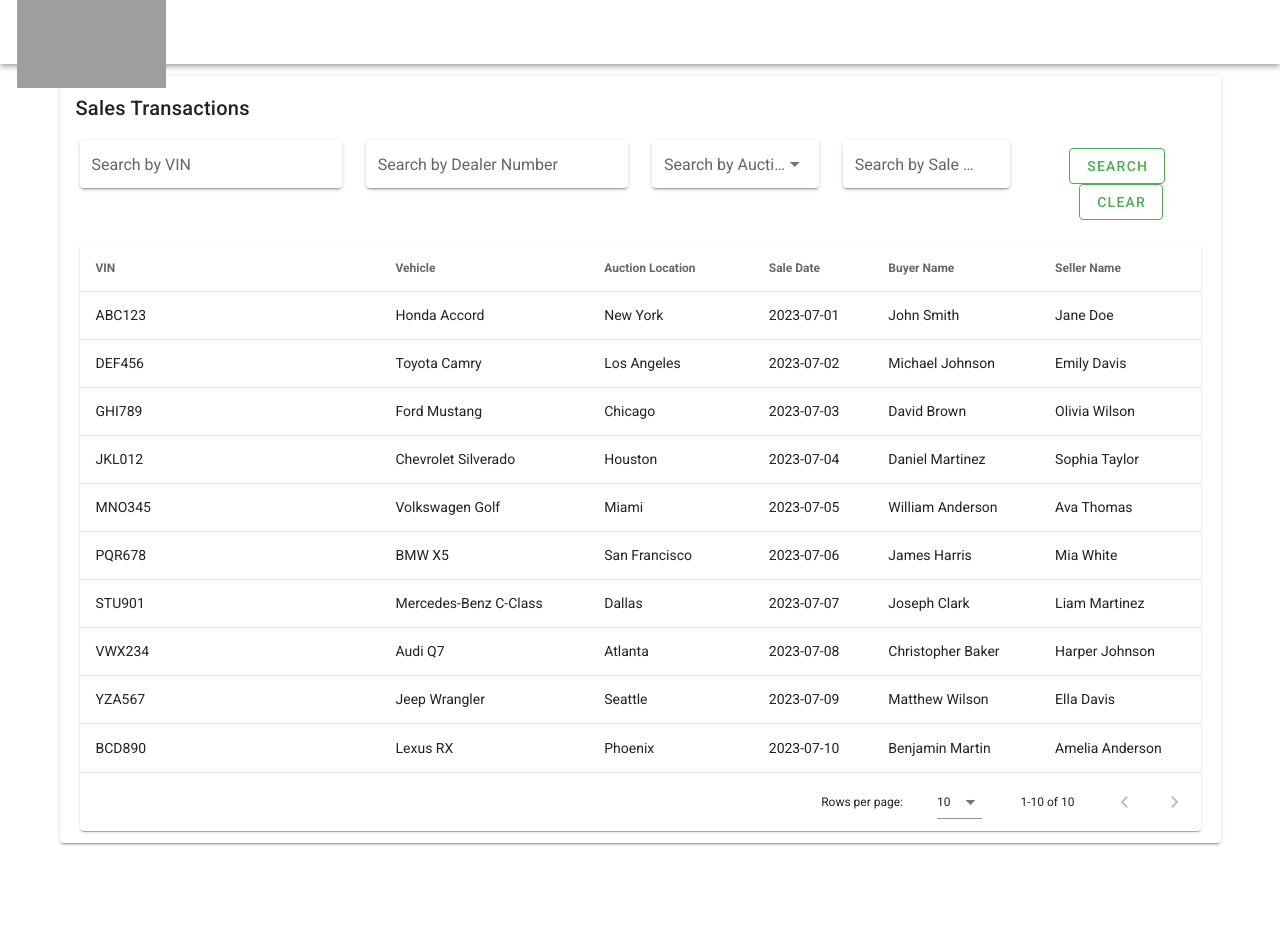
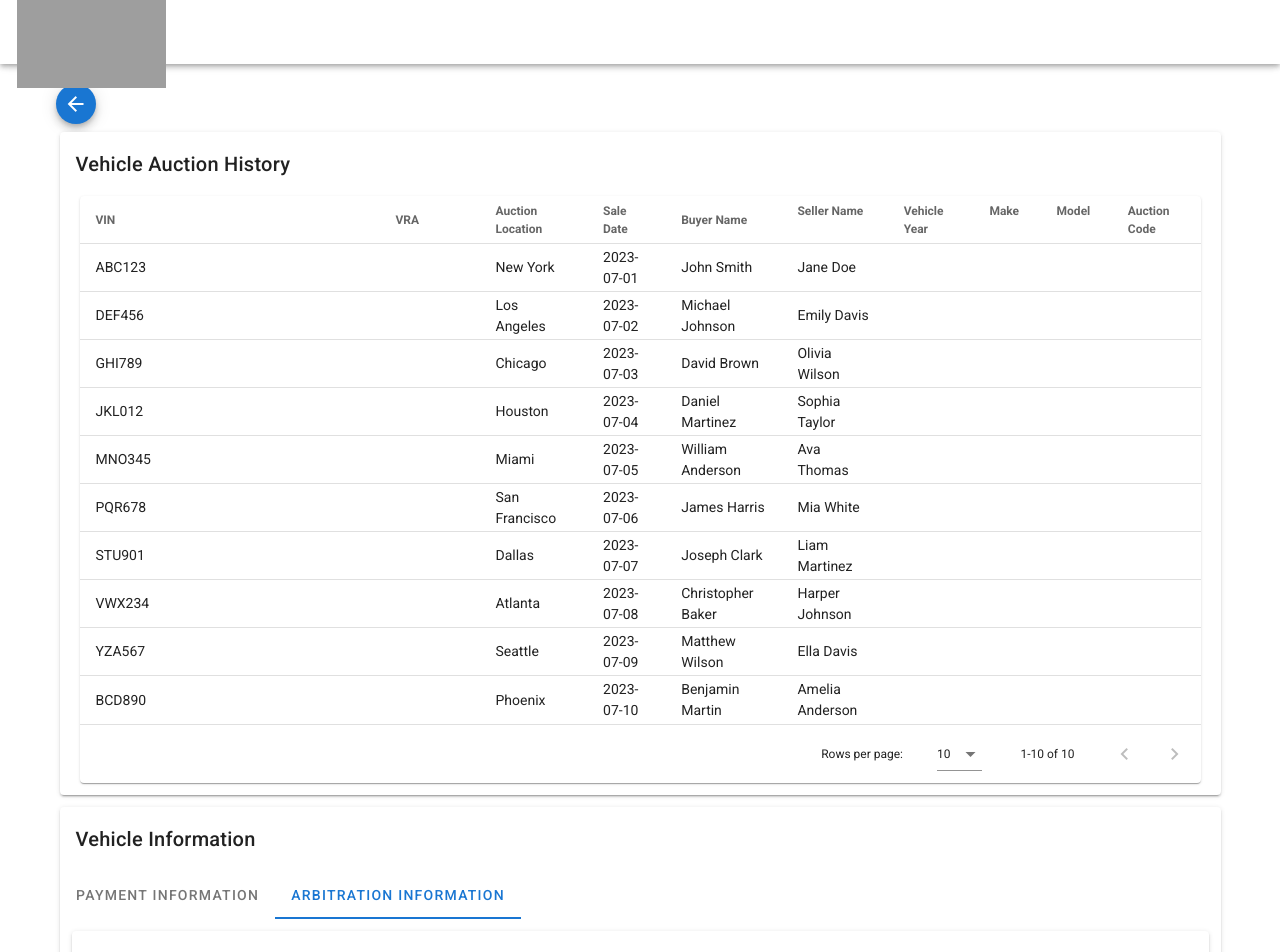
Before and after one commit to mariuskriukovas/Cox-task, a Vue app in the folder cox-report-ext-web/: page /vehicle/1/arbitration-information in a window 1280 px wide. Shown: the top 952 px of the page. Before the commit the page ends 843 px from the top, so only its background shows below. Built offline with nearby package versions, Linux system fonts and the light colour scheme; grey boxes are pictures that could not be loaded.

Commit message:
implementing application navigation; adding few tabs to test url routing;

```diff
--- a/cox-report-ext-web/package.json
+++ b/cox-report-ext-web/package.json
@@ -12,6 +12,7 @@
     "pinia": "^2.1.4",
     "pinia-plugin-persist": "^1.0.0",
     "vue": "^2.6.14",
+    "vue-router": "^3.6.5",
     "vuetify": "^2.6.0"
   },
   "devDependencies": {
--- a/cox-report-ext-web/src/App.vue
+++ b/cox-report-ext-web/src/App.vue
@@ -17,21 +17,16 @@
         </v-app-bar>
 
         <v-main>
-            <HelloWorld/>
+            <router-view/>
         </v-main>
     </v-app>
 </template>
 
 <script>
-import HelloWorld from './views/HomeView.vue';
 
 export default {
     name: 'App',
-
-    components: {
-        HelloWorld,
-    },
-
+    components: {},
     data: () => ({
         //
     }),
--- a/cox-report-ext-web/src/main.js
+++ b/cox-report-ext-web/src/main.js
@@ -2,9 +2,10 @@ import Vue from 'vue'
 import App from './App.vue'
 import vuetify from './plugins/vuetify'
 import pinia from "@/plugins/pinia";
+import router from "@/plugins/router";
 
 Vue.config.productionTip = false
 
 new Vue({
-    vuetify, pinia, render: h => h(App)
+    vuetify, pinia, router, render: h => h(App)
 }).$mount('#app')
--- /dev/null
+++ b/cox-report-ext-web/src/plugins/router.js
@@ -0,0 +1,39 @@
+import Vue from 'vue'
+import VueRouter from 'vue-router'
+
+export const HOME_ROUTE_NAME = 'Home'
+export const VEHICLE_ROUTE_NAME = 'Vehicle'
+export const PAYMENT_INFORMATION_TAB_ROUTE_NAME = 'PaymentInformation'
+export const ARBITRATION_INFORMATION_ROUTE_NAME = 'ArbitrationInformation'
+
+
+const HomeRoute = Object.freeze({
+    path: '/', name: HOME_ROUTE_NAME, meta: {}, component: () => import('../views/HomeView.vue'),
+})
+
+const VehicleRoute = Object.freeze({
+    path: '/vehicle/:uid',
+    name: VEHICLE_ROUTE_NAME,
+    meta: {},
+    component: () => import('../views/VehicleView.vue'),
+    redirect: '/vehicle/:uid/payment-information',
+    children: [{
+        name: PAYMENT_INFORMATION_TAB_ROUTE_NAME,
+        path: 'payment-information',
+        component: () => import('../views/vehicleTabs/PaymentInformation.vue')
+    }, {
+        name: ARBITRATION_INFORMATION_ROUTE_NAME,
+        path: 'arbitration-information',
+        component: () => import('../views/vehicleTabs/ArbitrationInformation.vue')
+    }],
+})
+
+const routes = [HomeRoute, VehicleRoute]
+
+Vue.use(VueRouter)
+
+const router = new VueRouter({
+    mode: 'history', base: process.env.BASE_URL, routes: routes,
+})
+
+export default router
--- a/cox-report-ext-web/src/views/HomeView.vue
+++ b/cox-report-ext-web/src/views/HomeView.vue
@@ -61,7 +61,17 @@
                             :server-items-length="saleTransactionTotalElements"
                             class="elevation-1"
                             item-key="uid"
-                    ></v-data-table>
+                    >
+                        <template v-slot:[`item.vin`]="{ item }">
+                            <v-btn
+                                    color="primary"
+                                    text
+                                    @click="navigateToVehicleView(item)"
+                            >
+                                {{ item.vin }}
+                            </v-btn>
+                        </template>
+                    </v-data-table>
                 </v-col>
             </v-row>
         </v-card>
@@ -73,13 +83,11 @@ import {mapActions, mapState} from "pinia";
 import {useClassifierStorage} from "@/store/classifierStorage";
 import DatePicker from "@/components/DatePicker.vue";
 import SaleTransactionApi from "@/api/mockSaleTransactionApi.js";
+import {VEHICLE_ROUTE_NAME} from "@/plugins/router";
 
 export default {
     name: 'HomeView',
     components: {DatePicker},
-    comments: {
-        DatePicker
-    },
     computed: {
         ...mapState(useClassifierStorage, ['classifiers']),
     },
@@ -154,6 +162,9 @@ export default {
             this.saleTransactions = data?.content ?? []
             this.saleTransactionTotalElements = data?.totalElements
         },
+        async navigateToVehicleView(item) {
+            await this.$router.push({name: VEHICLE_ROUTE_NAME, params: {uid: item.uid}})
+        },
     }
 }
 </script>
--- /dev/null
+++ b/cox-report-ext-web/src/views/VehicleView.vue
@@ -0,0 +1,171 @@
+<template>
+    <v-container>
+        <v-row class="mt-2 mb-2">
+            <v-tooltip bottom>
+                <template v-slot:activator="{ on, attrs }">
+                    <v-btn
+                            class="mx-2"
+                            color="primary"
+                            dark
+                            fab
+                            small
+                            v-bind="attrs"
+                            @click="navigateToHomeView"
+                            v-on="on"
+                    >
+                        <v-icon dark>
+                            mdi-arrow-left
+                        </v-icon>
+                    </v-btn>
+                </template>
+                <span>Navigate to Sales Transactions</span>
+            </v-tooltip>
+        </v-row>
+        <v-card elevation="2">
+            <v-card-title>Vehicle Auction History</v-card-title>
+            <v-row class="ml-2 mr-2">
+                <v-col cols="12">
+                    <v-data-table
+                            :headers="saleTransactionHeaders"
+                            :items="saleTransactions"
+                            :items-per-page="10"
+                            :options.sync="saleTransactionOptions"
+                            :server-items-length="saleTransactionTotalElements"
+                            class="elevation-1"
+                            item-key="uid"
+                    ></v-data-table>
+                </v-col>
+            </v-row>
+        </v-card>
+        <v-card class="mt-6" elevation="2">
+            <v-card-title>Vehicle Information</v-card-title>
+            <v-tabs show-arrows>
+                <v-tab
+                        v-for="(tab, index) in tabs"
+                        :key="tab.route.name"
+                        :ripple="false"
+                        :to="tab.route"
+                        :value="index"
+                        @change="handleTabChange(index)"
+                >
+                    {{ tab.title }}
+                </v-tab>
+            </v-tabs>
+            <v-tabs-items v-model="activeTab">
+                <v-tab-item v-for="(tab, index) in tabs" :key="index" :value="index">
+                    <router-view/>
+                </v-tab-item>
+            </v-tabs-items>
+        </v-card>
+    </v-container>
+</template>
+
+<script>
+import SaleTransactionApi from "@/api/mockSaleTransactionApi.js";
+import {
+    ARBITRATION_INFORMATION_ROUTE_NAME,
+    HOME_ROUTE_NAME,
+    PAYMENT_INFORMATION_TAB_ROUTE_NAME
+} from "@/plugins/router";
+
+export default {
+    name: 'VehicleView',
+    watch: {
+        saleTransactionOptions: {
+            async handler() {
+                await this.getSalesTransactions()
+            },
+            deep: true,
+        },
+    },
+
+    data: () => ({
+        saleTransactionOptions: {},
+        saleTransactionHeaders: [
+            {
+                text: 'VIN',
+                align: 'start',
+                value: 'vin',
+                width: '300px'
+            },
+            {
+                text: 'VRA',
+                align: 'start',
+                value: 'vra',
+                width: '100px'
+            },
+            {
+                text: 'Auction Location',
+                align: 'start',
+                value: 'auctionLocation',
+            },
+            {
+                text: 'Sale Date',
+                align: 'start',
+                value: 'saleDate',
+            },
+            {
+                text: 'Buyer Name',
+                align: 'start',
+                value: 'buyerName',
+            },
+            {
+                text: 'Seller Name',
+                align: 'start',
+                value: 'sellerName',
+            },
+            {
+                text: 'Vehicle Year',
+                align: 'start',
+                value: 'vehicleYear',
+            },
+            {
+                text: 'Make',
+                align: 'start',
+                value: 'make',
+            },
+            {
+                text: 'Model',
+                align: 'start',
+                value: 'model',
+            },
+            {
+                text: 'Auction Code',
+                align: 'start',
+                value: 'auctionCode',
+            },
+        ],
+        saleTransactions: [],
+        saleTransactionTotalElements: null,
+        activeTab: 0,
+        tabs: []
+    }),
+    async mounted() {
+        this.tabs = [
+            {
+                title: "Payment Information",
+                name: PAYMENT_INFORMATION_TAB_ROUTE_NAME,
+                route: {name: PAYMENT_INFORMATION_TAB_ROUTE_NAME, params: this.$route.params},
+            },
+            {
+                title: "Arbitration Information",
+                name: ARBITRATION_INFORMATION_ROUTE_NAME,
+                route: {name: ARBITRATION_INFORMATION_ROUTE_NAME, params: this.$route.params},
+            }
+        ]
+    },
+    methods: {
+        handleTabChange(value) {
+            this.activeTab = value
+        },
+        async getSalesTransactions() {
+            const data = await SaleTransactionApi.getSalesTransactions(this.filter, this.saleTransactionOptions)
+            this.saleTransactions = data?.content ?? []
+            this.saleTransactionTotalElements = data?.totalElements
+        },
+        async navigateToHomeView() {
+            await this.$router.push({name: HOME_ROUTE_NAME, params: {}})
+        },
+    }
+}
+</script>
--- /dev/null
+++ b/cox-report-ext-web/src/views/vehicleTabs/ArbitrationInformation.vue
@@ -0,0 +1,16 @@
+<template>
+    <v-container>
+        <v-card elevation="2">
+            <v-card-title>Arbitration Information</v-card-title>
+        </v-card>
+    </v-container>
+</template>
+
+<script>
+
+export default {
+    name: 'ArbitrationInformation',
+    data: () => ({}),
+    methods: {}
+}
+</script>
--- /dev/null
+++ b/cox-report-ext-web/src/views/vehicleTabs/PaymentInformation.vue
@@ -0,0 +1,17 @@
+<template>
+    <v-container>
+        <v-card elevation="2">
+            <v-card-title>Payment Information</v-card-title>
+        </v-card>
+    </v-container>
+</template>
+
+<script>
+
+
+export default {
+    name: 'PaymentInformation',
+    data: () => ({}),
+    methods: {}
+}
+</script>
```
Also changed, not shown: 1 other file (tests, documents, lock files or other folders).
